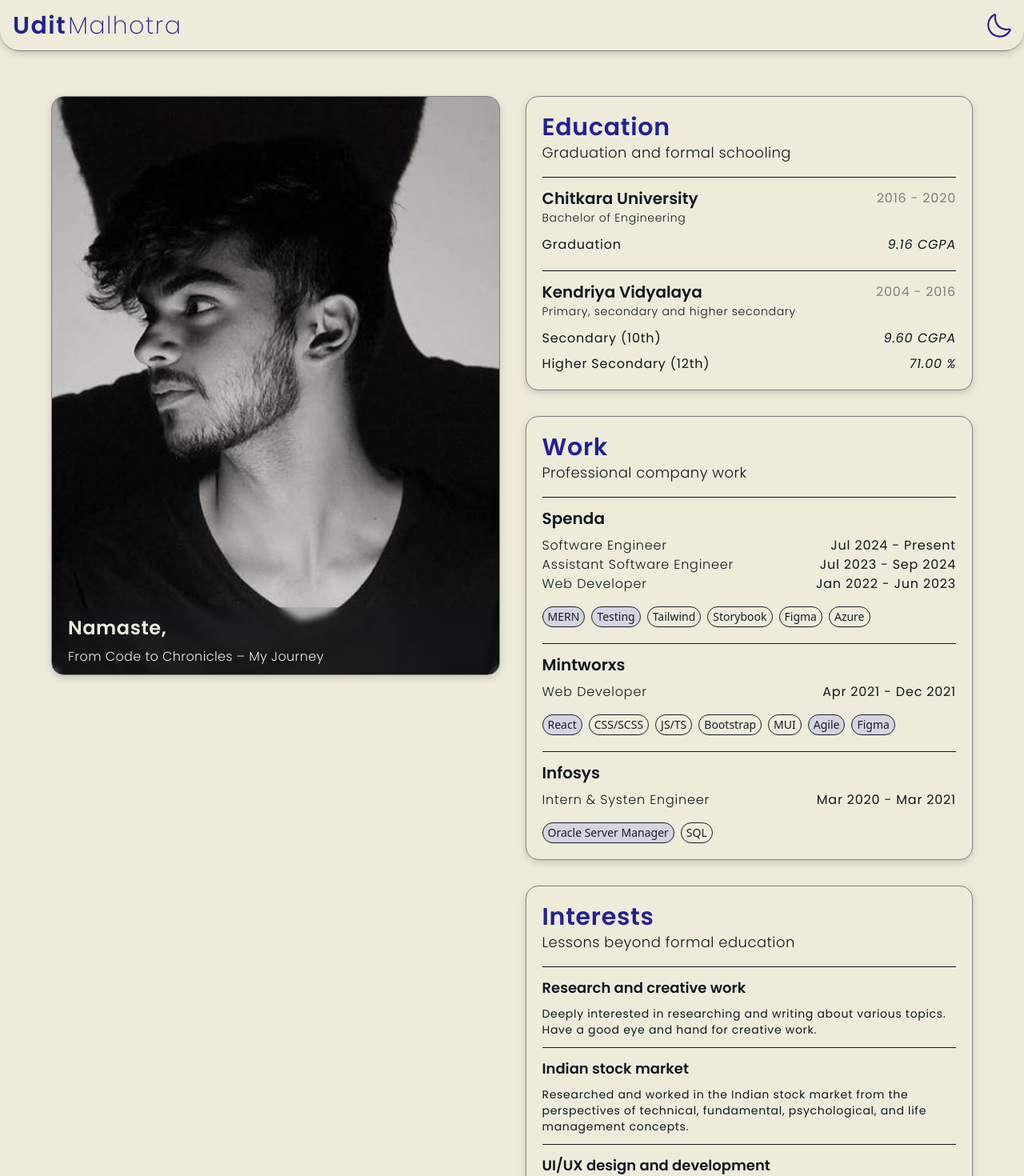
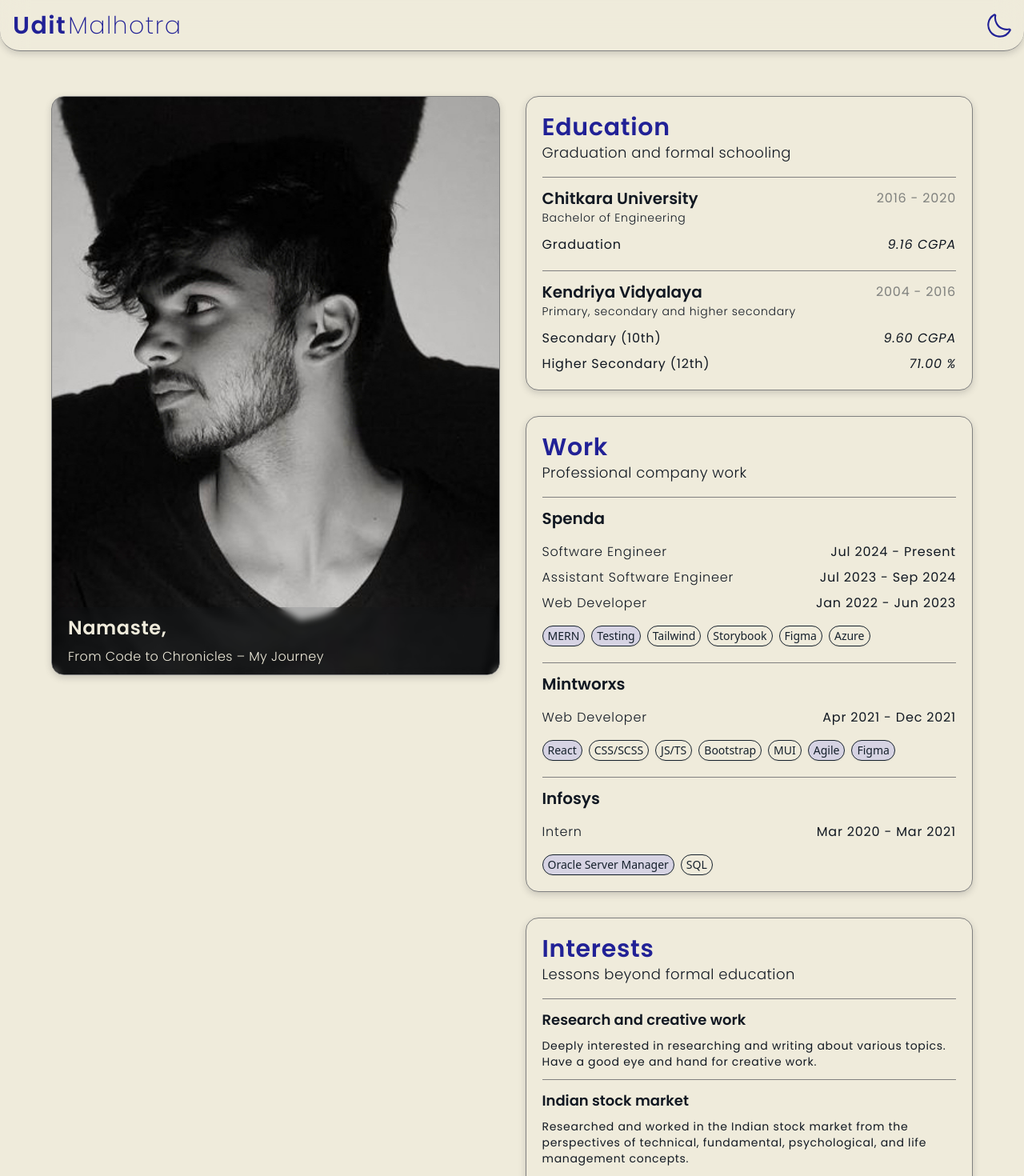
Before and after one commit to uditmalhotraa/udit-portfolio, a React (Vite) app: page /#/ in a window 1280 px wide. Shown: the top 1470 px of the page at 80% size. Built offline with nearby package versions, Linux system fonts and the light colour scheme.

Commit message:
Border and text changes

```diff
--- a/src/data/work.json
+++ b/src/data/work.json
@@ -110,8 +110,8 @@
     "roleDetail": [
       {
         "roleIndex": 1,
-        "shortName": "Intern & SE",
-        "fullName": "Intern & Systen Engineer",
+        "shortName": "Intern",
+        "fullName": "Intern",
         "period": "Mar 2020 - Mar 2021"
       }
     ],
--- a/src/screens/Landing.jsx
+++ b/src/screens/Landing.jsx
@@ -79,7 +79,7 @@ export const Landing = () => {
                 {educationData.map((educationData) => (
                   <div
                     key={educationData.educationIndex}
-                    className="flex flex-col border-t border-t-darkgray dark:border-t-cream pt-3"
+                    className="flex flex-col border-t border-[#808080] pt-3"
                   >
                     <div className="flex flex-row justify-between items-center w-full">
                       <p className=" font-poppins text-xl font-semibold text-darkgray dark:text-cream">
@@ -122,7 +122,7 @@ export const Landing = () => {
                 {workData.map((workData) => (
                   <div
                     key={workData.workIndex}
-                    className="flex flex-col border-t border-t-darkgray dark:border-t-cream pt-3"
+                    className="flex flex-col border-t border-[#808080] pt-3"
                   >
                     <p className=" font-poppins mb-2 text-xl font-semibold text-darkgray dark:text-cream">
                       {workData.companyName}
@@ -130,7 +130,7 @@ export const Landing = () => {
                     {workData.roleDetail.map((roleDetail) => (
                       <div
                         key={roleDetail.roleIndex}
-                        className="flex flex-row justify-between items-center w-full"
+                        className="flex flex-row justify-between items-center w-full mt-2"
                       >
                         <p className=" block md:hidden font-poppins tracking-wider text-base font-light text-darkgray dark:text-cream">
                           {roleDetail.shortName}
@@ -173,7 +173,7 @@ export const Landing = () => {
                 {interestData.map((interestData) => (
                   <div
                     key={interestData.interestIndex}
-                    className="flex flex-col border-t border-t-darkgray dark:border-t-cream pt-3"
+                    className="flex flex-col border-t border-[#808080] pt-3"
                   >
                     <p className=" font-poppins text-lg font-semibold text-darkgray dark:text-cream">
                       {interestData.name}
```
